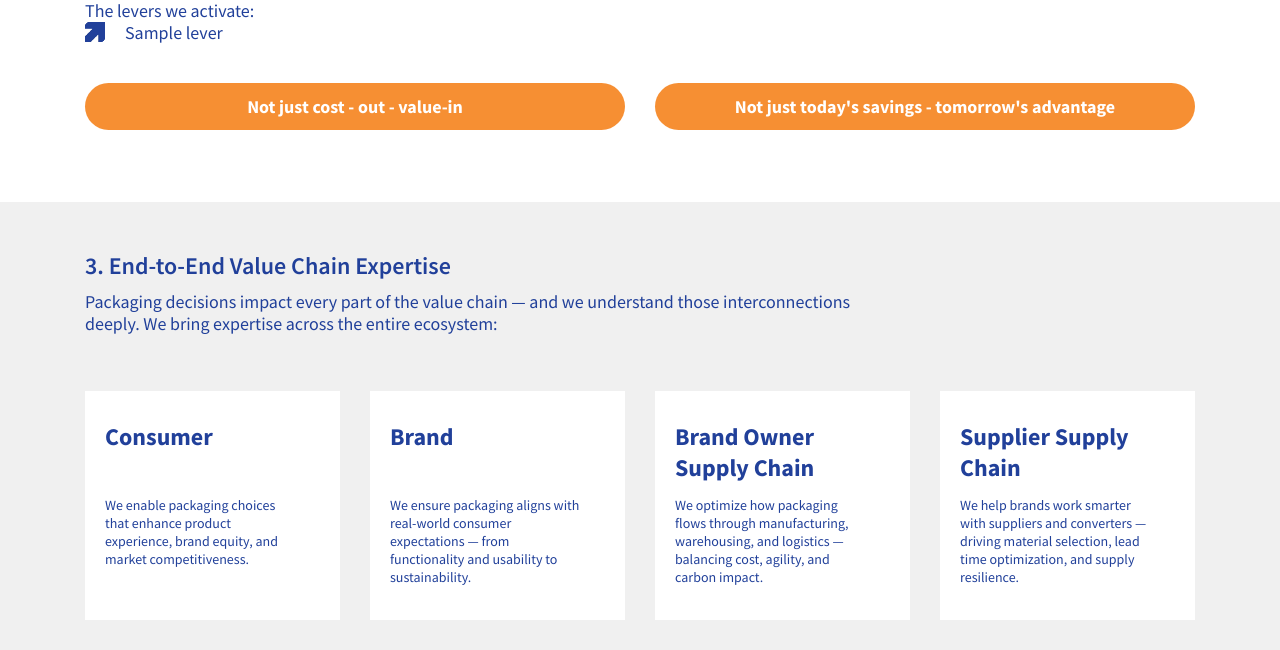
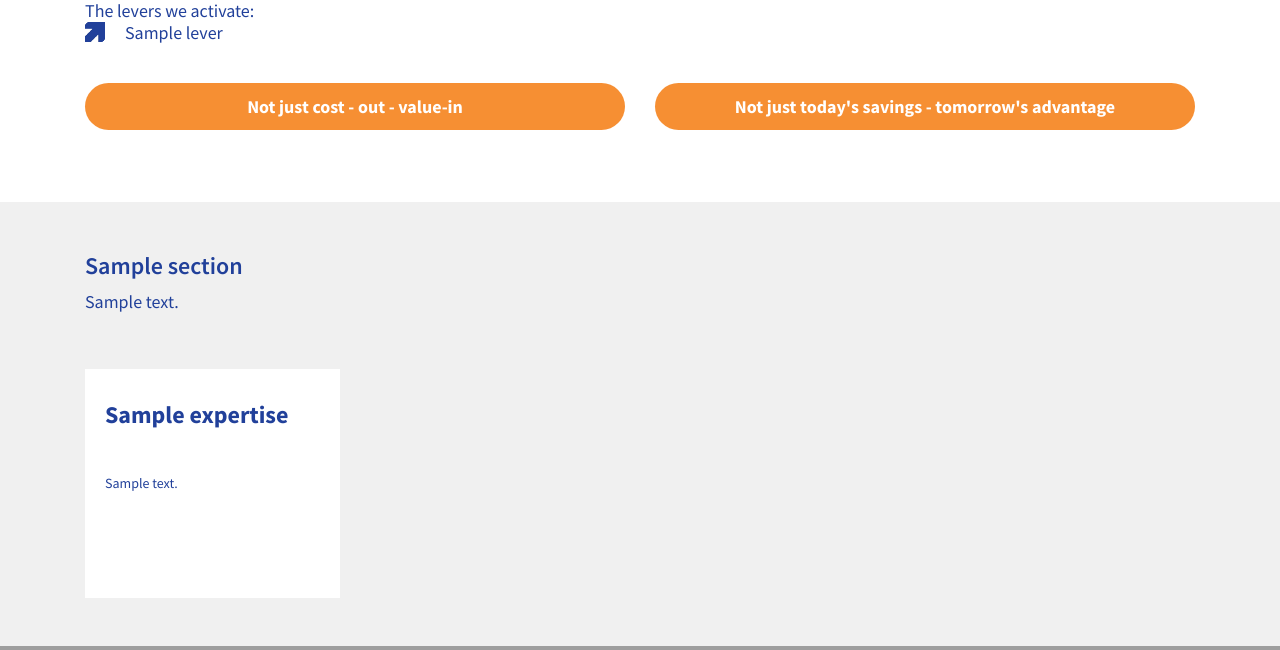
Before and after one commit to Shirin2192/packfora, a PHP site: page /packfora/our-capabilities.php in a window 1280 px wide. Shown: the part 2879-3529 px from the top of the page. Run offline with PHP 8.4, Linux system fonts and the light colour scheme; tables that the repository leaves empty or names only in its code hold one stand-in row (values such as "Sample post"); grey boxes marked "Sample" are stand-in pictures; some libraries are stand-ins or nearby versions; some web fonts are replaced; grey boxes are pictures that could not be loaded.

Commit message:
09072025

```diff
--- a/our-capabilities.php
+++ b/our-capabilities.php
@@ -389,47 +389,54 @@
         <!-- ==== Start Holistic Value Model ==== -->
 
         <!-- ==== Start End-to-End Value Chain Expertise ==== -->
+        <?php
+            // Get the main section (assuming only one active)
+            $section = null;
+            $sql_section = "SELECT * FROM tbl_value_chain_section WHERE is_delete = 1 ORDER BY id ASC LIMIT 1";
+            $result_section = $conn->query($sql_section);
+            if ($result_section && $result_section->num_rows > 0) {
+                $section = $result_section->fetch_assoc();
+                $section_id = $section['id'];
+
+                // Fetch expertise blocks linked to this section
+                $expertise_list = [];
+                $sql_exp = "SELECT * FROM tbl_value_chain_expertise WHERE is_delete = 1 AND fk_section_id = $section_id ORDER BY id ASC";
+                $result_exp = $conn->query($sql_exp);
+                if ($result_exp && $result_exp->num_rows > 0) {
+                    while ($row = $result_exp->fetch_assoc()) {
+                        $expertise_list[] = $row;
+                    }
+                }
+            }
+            ?>
+            <?php if ($section): ?>
             <section class="value-chain-expertise py-5">
                 <div class="container">
                     <div class="row">
-                    <h3 class="wow fadeIn" data-wow-delay="0.2s">3. End-to-End Value Chain Expertise</h3>
-                    <p class="wow fadeInUp" data-wow-delay="0.2s">Packaging decisions impact every part of the value
-                        chain — and we understand those
-                        interconnections deeply. We bring expertise across the entire ecosystem:</p>
+                        <h3 class="wow fadeIn" data-wow-delay="0.2s">
+                            <?php echo htmlspecialchars($section['main_title']); ?>
+                        </h3>
+                        <p class="wow fadeInUp" data-wow-delay="0.2s">
+                            <?php echo nl2br(htmlspecialchars($section['main_description'])); ?>
+                        </p>
                     </div>
 
+                    <?php if (!empty($expertise_list)): ?>
                     <div class="row pt-40">
-                    <div class="col-md-3">
+                        <?php foreach ($expertise_list as $index => $item): ?>
+                            <div class="col-md-3 <?php echo $index > 0 ? 'mt-4 mt-md-0' : ''; ?>">
                                 <div class="value-chain-expertise-box wow zoomIn" data-wow-delay="0.4s">
-                            <h2>Consumer</h2>
-                            <p>We enable packaging choices that enhance product experience, brand equity, and market
-                                competitiveness.</p>
+                                    <h2><?php echo htmlspecialchars($item['title']); ?></h2>
+                                    <p><?php echo nl2br(htmlspecialchars($item['description'])); ?></p>
                                 </div>
                             </div>
-                    <div class="col-md-3 mt-4 mt-md-0">
-                        <div class="value-chain-expertise-box wow zoomIn" data-wow-delay="0.4s">
-                            <h2>Brand</h2>
-                            <p>We ensure packaging aligns with real-world consumer expectations — from functionality and
-                                usability to sustainability.</p>
+                        <?php endforeach; ?>
                     </div>
-                    </div>
-                    <div class="col-md-3 mt-4 mt-md-0">
-                        <div class="value-chain-expertise-box wow zoomIn" data-wow-delay="0.4s">
-                            <h2>Brand Owner Supply Chain</h2>
-                            <p>We optimize how packaging flows through manufacturing, warehousing, and logistics —
-                                balancing cost, agility, and carbon impact.</p>
-                        </div>
-                    </div>
-                    <div class="col-md-3 mt-4 mt-md-0">
-                        <div class="value-chain-expertise-box wow zoomIn" data-wow-delay="0.4s">
-                            <h2>Supplier Supply Chain</h2>
-                            <p>We help brands work smarter with suppliers and converters — driving material selection,
-                                lead time optimization, and supply resilience.</p>
-                        </div>
-                    </div>
-                </div>
+                    <?php endif; ?>
                 </div>
             </section>
+            <?php endif; ?>
+
         <!-- ==== End End-to-End Value Chain Expertise ==== -->
 
         <!-- ==== Start Next Opportunity ==== -->
```
Lines whose indentation alone changed are shown as unchanged.
